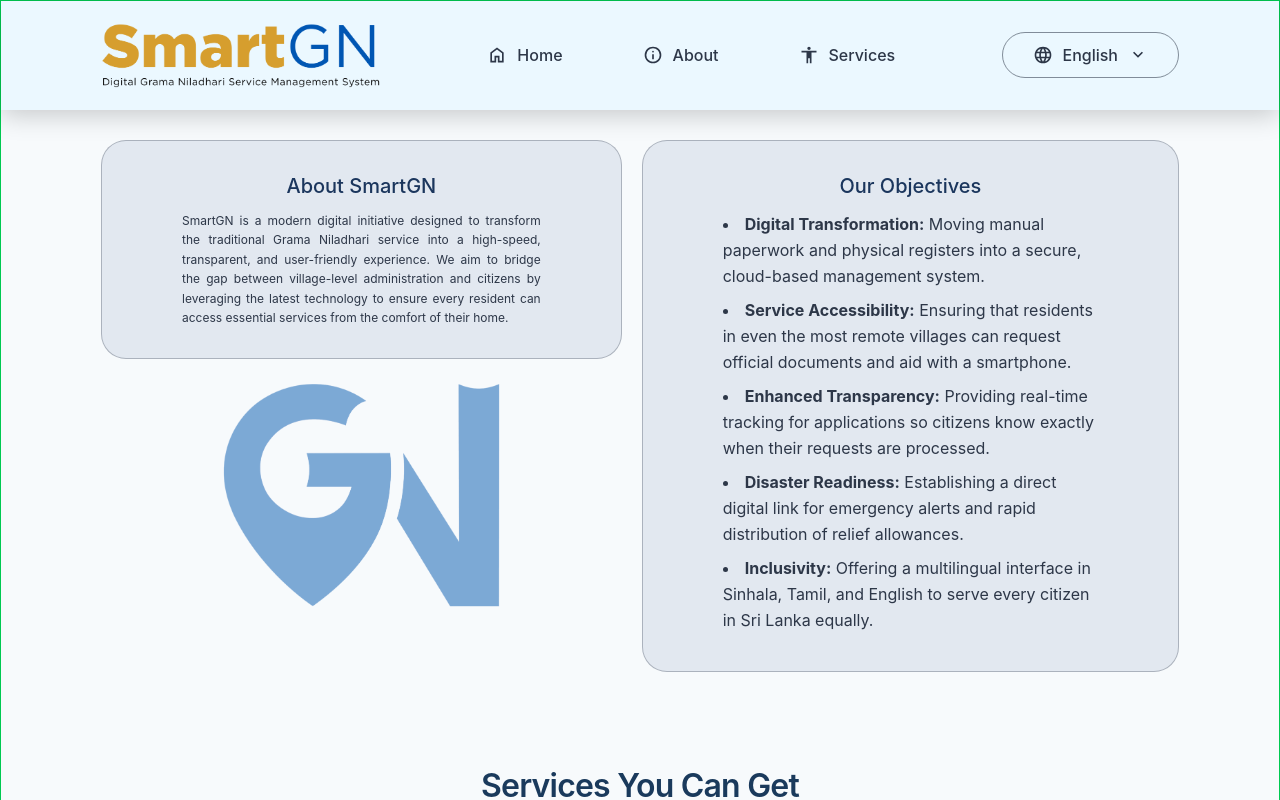
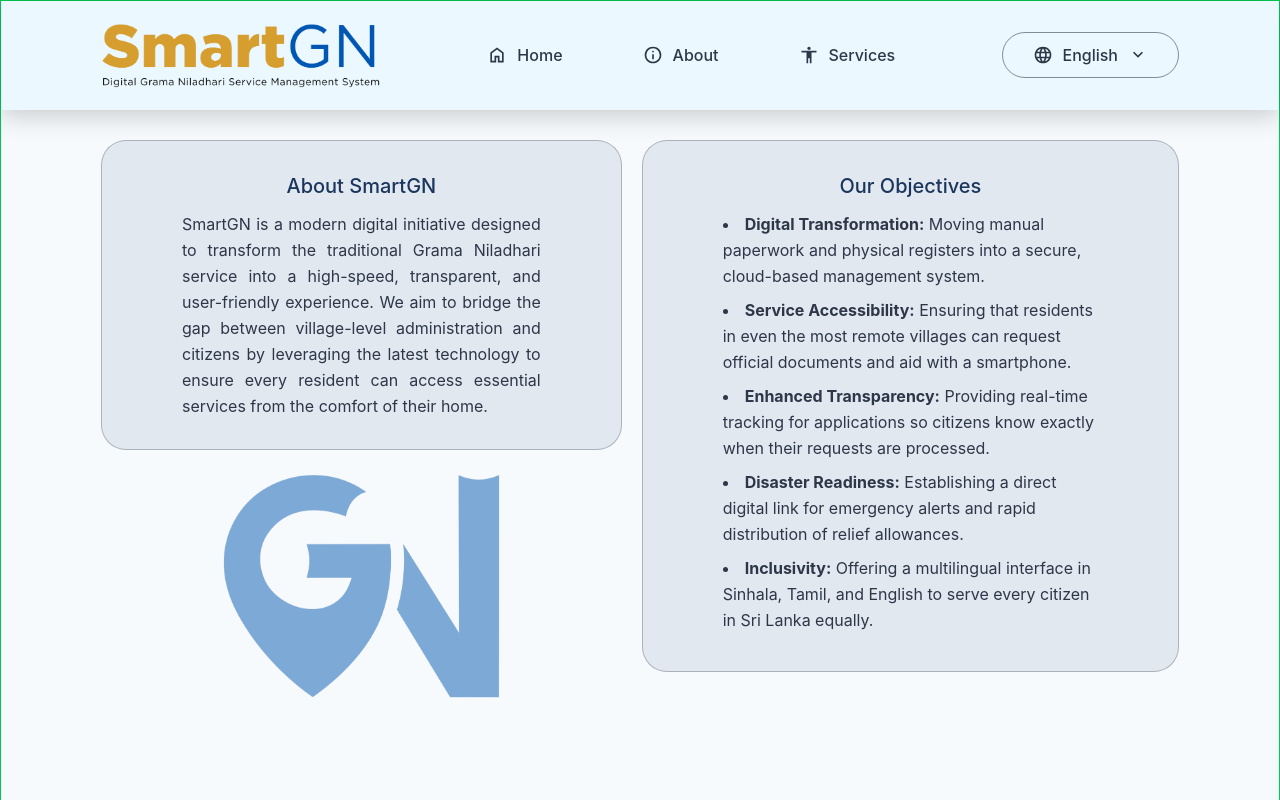
Before and after one commit to Mogith-Code/SmartGN-Digital-GN-Service-Management-System, a React (Vite) app in the folder SmartGN/: page / in a window 1280 px wide. Shown: the top 800 px of the page. Built offline with nearby package versions, Linux system fonts and the light colour scheme.

Commit message:
Update About.jsx

```diff
--- a/SmartGN/src/Pages/About.jsx
+++ b/SmartGN/src/Pages/About.jsx
@@ -17,7 +17,7 @@ function About() {
             <h2 className="text-[20px] max-md:text-[16px] text-center font-medium text-[#1B365D] mb-2.5">
               About SmartGN
             </h2>
-            <p className="text-[12px] font-normal text-[#2D3748] text-justify leading-relaxed">
+            <p className="text-[16px] max-md:text-[12px] font-normal text-[#2D3748] text-justify leading-relaxed">
               SmartGN is a modern digital initiative designed to transform the traditional
               Grama Niladhari service into a high-speed, transparent, and user-friendly
               experience. We aim to bridge the gap between village-level administration
```
